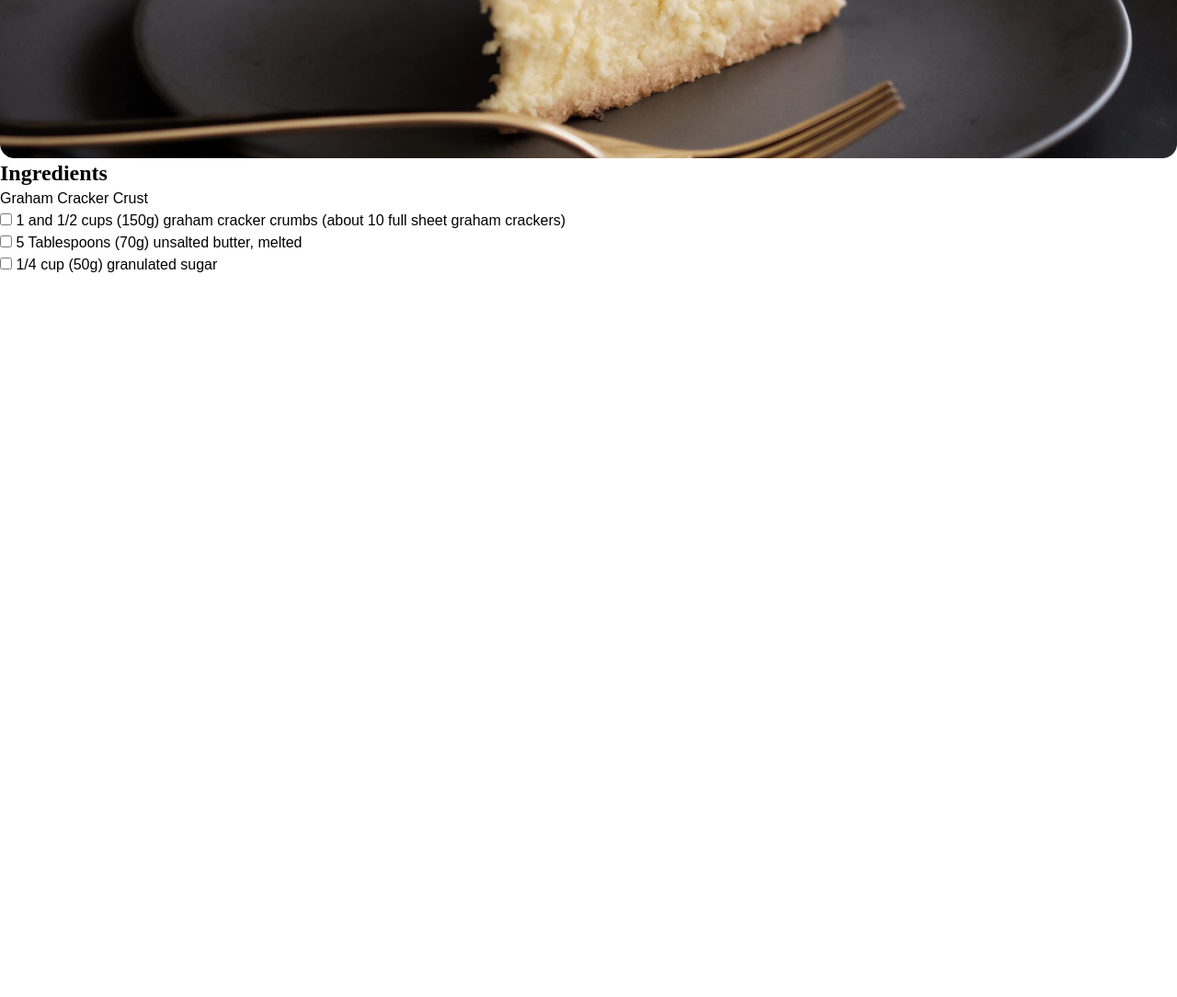
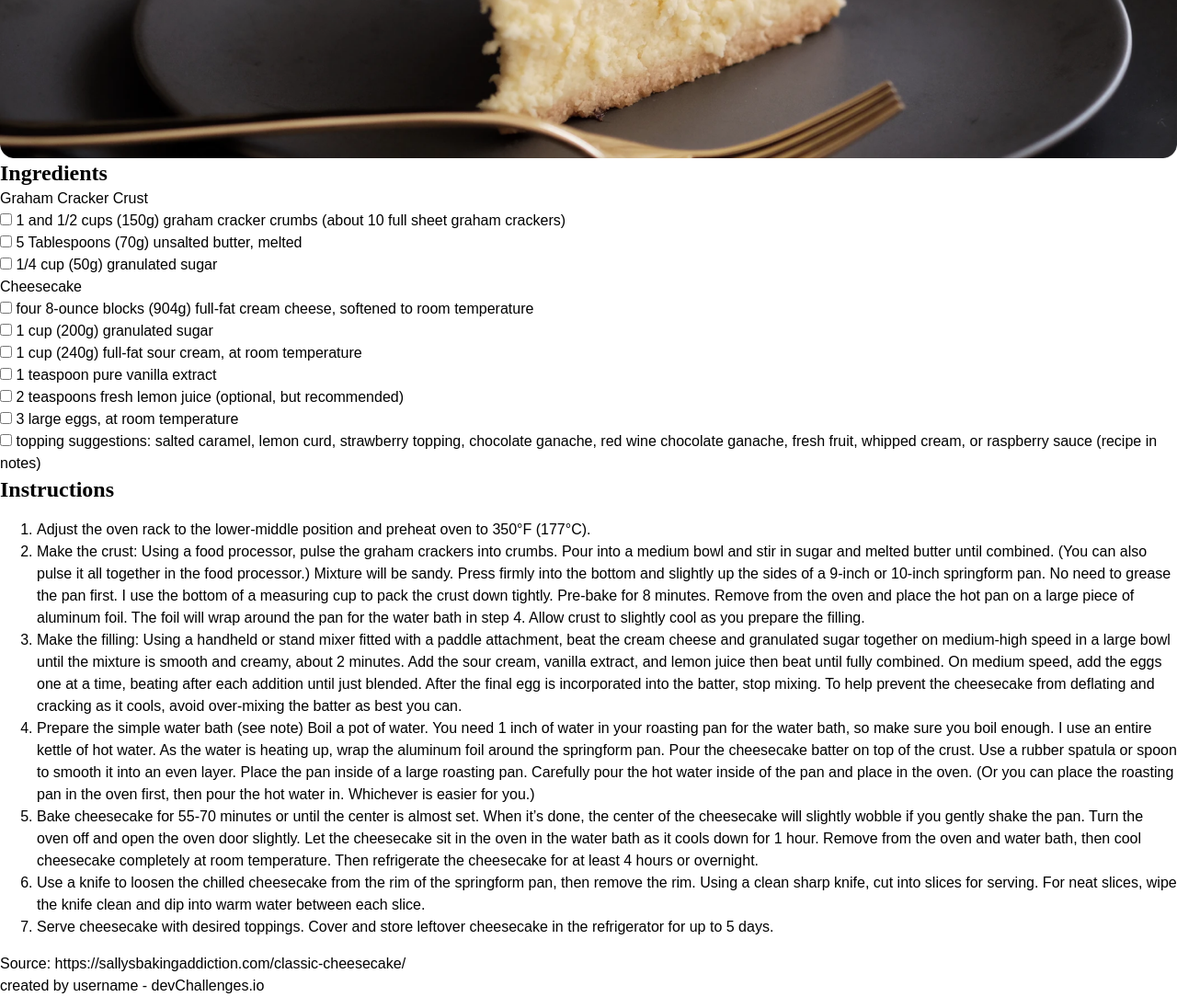
Before and after one commit to Juana-89/recipe-page-master, a website: page src/index.html in a window 1280 px wide. Shown: the part 533-1617 px from the top of the page at 92% size. Before the commit the page ends 833 px from the top, so only its background shows below. Drawn offline with Linux system fonts and the light colour scheme.

Commit message:
dando formato al doc html

```diff
--- a/src/index.html
+++ b/src/index.html
@@ -41,14 +41,74 @@
           5 Tablespoons (70g) unsalted butter, melted
         </label>
       </li>
-      <li class="flex items-center mb-2">
+      <li class="flex items-center mb-7">
         <label>
           <input type="checkbox" class="h-4 w-4 ml-5 mr-2 text-indigo-600">
           1/4 cup (50g) granulated sugar
         </label>
       </li>
     </ul>
+    <h3>Cheesecake</h3>
+    <ul class="list-disc">
+      <li class="flex items-center mb-2">
+        <label>
+          <input type="checkbox" class="h-4 w-4 ml-3 mr-2 text-indigo-600">
+          four 8-ounce blocks (904g) full-fat cream cheese, softened to room temperature
+        </label>
+      </li>
+      <li class="flex items-center mb-2">
+        <label>
+          <input type="checkbox" class="h-4 w-4  ml-3 mr-2 text-indigo-600">
+          1 cup (200g) granulated sugar
+        </label>
+      </li>
+      <li class="flex items-center mb-7">
+        <label>
+          <input type="checkbox" class="h-4 w-4 ml-5 mr-2 text-indigo-600">
+          1 cup (240g) full-fat sour cream, at room temperature
+        </label>
+      </li>
+      <li class="flex items-center mb-7">
+        <label>
+          <input type="checkbox" class="h-4 w-4 ml-5 mr-2 text-indigo-600">
+          1 teaspoon pure vanilla extract
+        </label>
+      </li>
+      <li class="flex items-center mb-7">
+        <label>
+          <input type="checkbox" class="h-4 w-4 ml-5 mr-2 text-indigo-600">
+          2 teaspoons fresh lemon juice (optional, but recommended)
+        </label>
+      </li>
+      <li class="flex items-center mb-7">
+        <label>
+          <input type="checkbox" class="h-4 w-4 ml-5 mr-2 text-indigo-600">
+          3 large eggs, at room temperature
+        </label>
+      </li>
+      <li class="flex items-center mb-7">
+        <label>
+          <input type="checkbox" class="h-4 w-4 ml-5 mr-2 text-indigo-600">
+          topping suggestions: salted caramel, lemon curd, strawberry topping, chocolate ganache, red wine chocolate
+          ganache, fresh fruit, whipped cream, or raspberry sauce (recipe in notes)
+        </label>
+      </li></var>
+    </ul>
+    <h2>Instructions</h2>
+    <ol class="list-decimal list-inside ml-6">
+      <li>Adjust the oven rack to the lower-middle position and preheat oven to 350°F (177°C).</li>
+      <li>Make the crust: Using a food processor, pulse the graham crackers into crumbs. Pour into a medium bowl and stir in sugar and melted butter until combined. (You can also pulse it all together in the food processor.) Mixture will be sandy. Press firmly into the bottom and slightly up the sides of a 9-inch or 10-inch springform pan. No need to grease the pan first. I use the bottom of a measuring cup to pack the crust down tightly. Pre-bake for 8 minutes. Remove from the oven and place the hot pan on a large piece of aluminum foil. The foil will wrap around the pan for the water bath in step 4. Allow crust to slightly cool as you prepare the filling.</li>
+      <li>Make the filling: Using a handheld or stand mixer fitted with a paddle attachment, beat the cream cheese and granulated sugar together on medium-high speed in a large bowl until the mixture is smooth and creamy, about 2 minutes. Add the sour cream, vanilla extract, and lemon juice then beat until fully combined. On medium speed, add the eggs one at a time, beating after each addition until just blended. After the final egg is incorporated into the batter, stop mixing. To help prevent the cheesecake from deflating and cracking as it cools, avoid over-mixing the batter as best you can.</li>
+      <li>Prepare the simple water bath (see note) Boil a pot of water. You need 1 inch of water in your roasting pan for the water bath, so make sure you boil enough. I use an entire kettle of hot water. As the water is heating up, wrap the aluminum foil around the springform pan. Pour the cheesecake batter on top of the crust. Use a rubber spatula or spoon to smooth it into an even layer. Place the pan inside of a large roasting pan. Carefully pour the hot water inside of the pan and place in the oven. (Or you can place the roasting pan in the oven first, then pour the hot water in. Whichever is easier for you.)</li>
+      <li>Bake cheesecake for 55-70 minutes or until the center is almost set. When it’s done, the center of the cheesecake will slightly wobble if you gently shake the pan. Turn the oven off and open the oven door slightly. Let the cheesecake sit in the oven in the water bath as it cools down for 1 hour. Remove from the oven and water bath, then cool cheesecake completely at room temperature. Then refrigerate the cheesecake for at least 4 hours or overnight.</li>
+      <li>Use a knife to loosen the chilled cheesecake from the rim of the springform pan, then remove the rim. Using a clean sharp knife, cut into slices for serving. For neat slices, wipe the knife clean and dip into warm water between each slice.</li>
+      <li>Serve cheesecake with desired toppings. Cover and store leftover cheesecake in the refrigerator for up to 5 days.</li>
+    </ol>
+    Source: https://sallysbakingaddiction.com/classic-cheesecake/
   </aside>
+  <footer class="text-center">
+    created by username - devChallenges.io
+  </footer>
 </body>
 
 </html>
```
Also changed, not shown: dist/output.css.
